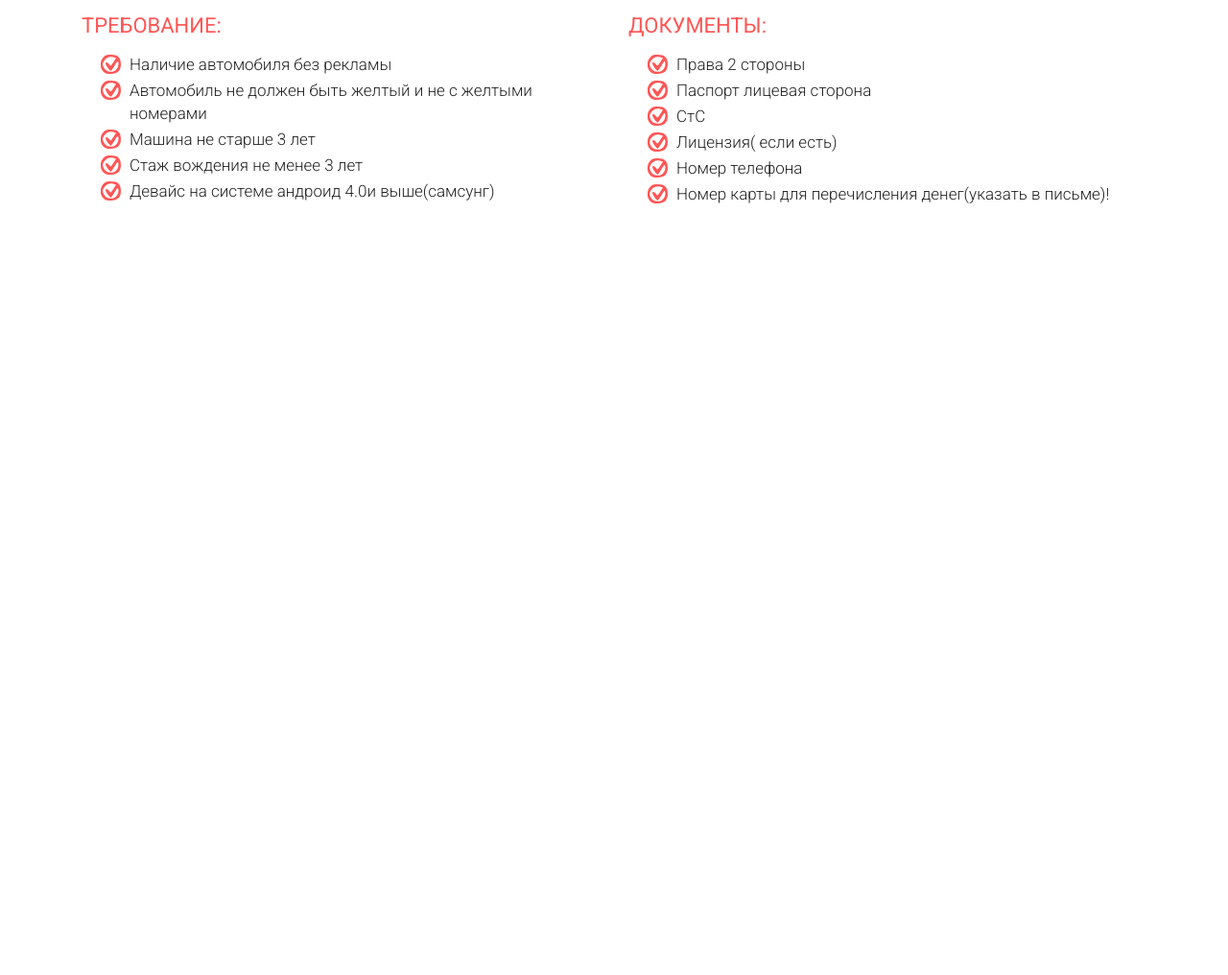
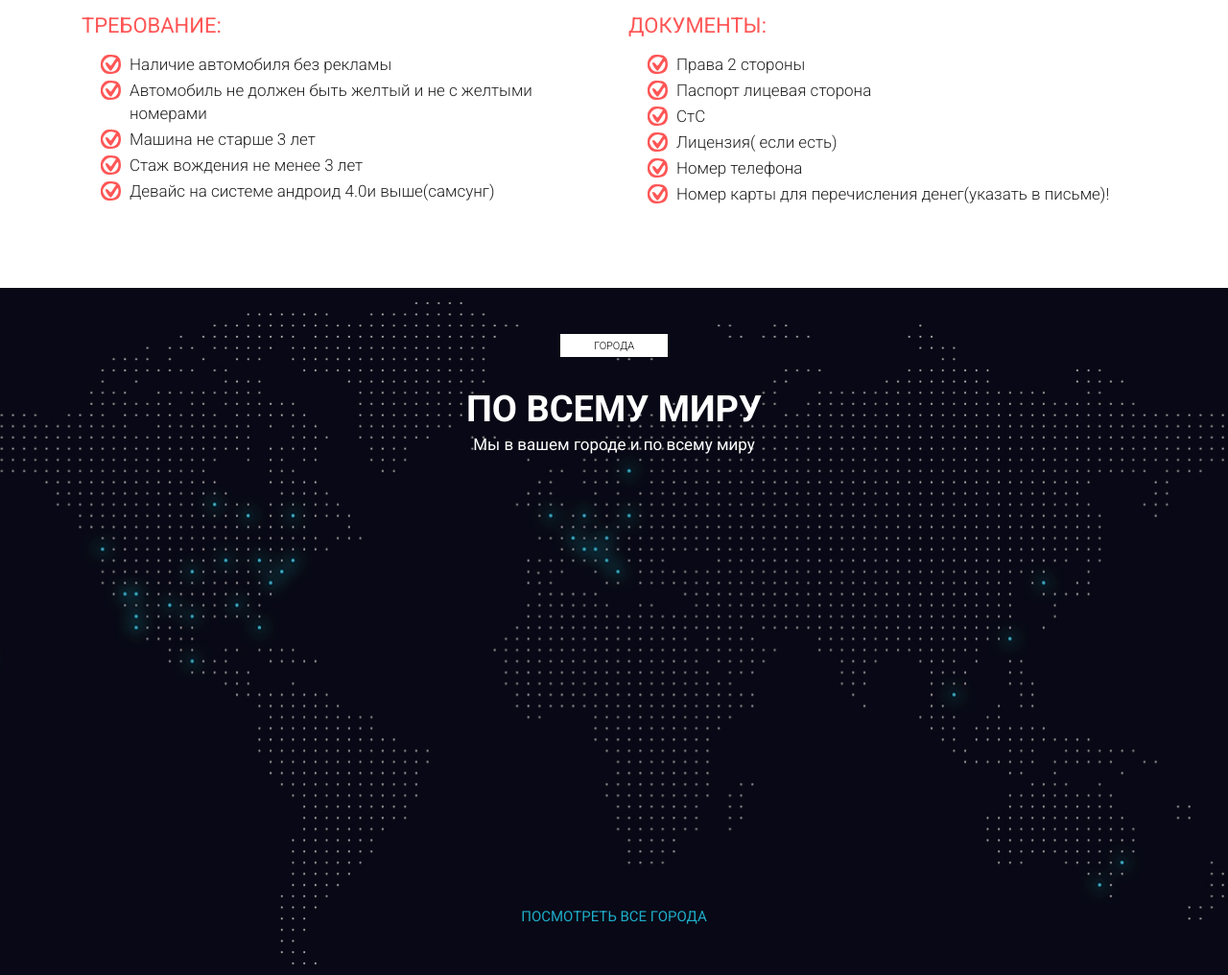
Before and after one commit to Sens3ii/uber-responsive-layout, a plain HTML site: page src/index.html in a window 1280 px wide. Shown: the part 4066-5082 px from the top of the page at 96% size. Before the commit the page ends 4366 px from the top, so only its background shows below. Drawn offline with nearby package versions, Linux system fonts and the light colour scheme.

Commit message:
html&styles: world map section

```diff
--- a/src/index.html
+++ b/src/index.html
@@ -289,5 +289,13 @@
 				</div>
 			</div>
 		</section>
+		<section class="world">
+			<div class="container">
+				<div class="label label_white">города</div>
+				<h2 class="title title_white">По всему миру</h2>
+				<div class="subtitle subtitle_white">Мы в вашем городе и по всему миру</div>
+                <a href="#" class="world_link">посмотреть все города</a>
+			</div>
+		</section>
 	</body>
 </html>
--- a/src/sass/style.sass
+++ b/src/sass/style.sass
@@ -27,6 +27,10 @@ nav
 		color: #ffffff
 		font-size: 15px
 		font-weight: 300
+		transition: 0.3s all
+		&:hover
+			text-decoration: none
+			color: $main_color
 	&_item
 		&:not(:last-child)
 			border-right: 2px dotted black
@@ -235,6 +239,7 @@ nav
 				width: 14px
 				height: 2px
 				background: $main-color
+				transition: 0.3s all
 			&:after
 				content: ''
 				width: 2px
@@ -243,6 +248,10 @@ nav
 				position: absolute
 				left: 50%
 				transform: translateX(-50%)
+				transition: 0.3s all
+			&:hover
+				&:before, &:after
+					background-color: $second-color
 
 .choice
 	position: relative
@@ -317,3 +326,23 @@ nav
 				background: url('../icons/check_blue.svg') center (center / cover) no-repeat
 				left: -30px
 				top: 2px
+
+.world
+	position: relative
+	height: 716px
+	background: url('../img/bg/map.jpg') center (center / cover) no-repeat
+	padding: 48px 0 50px 0
+	&_link
+		position: absolute
+		font-weight: 400
+		font-size: 15px
+		text-align: center
+		text-transform: uppercase
+		color: $main-color
+		bottom: 50px
+		left: 50%
+		transform: translateX(-50%)
+		transition: 0.3s all
+		&:hover
+			text-decoration: none
+			color: $second_color
```
Also changed, not shown: src/css/style.min.css, 1 other file.
